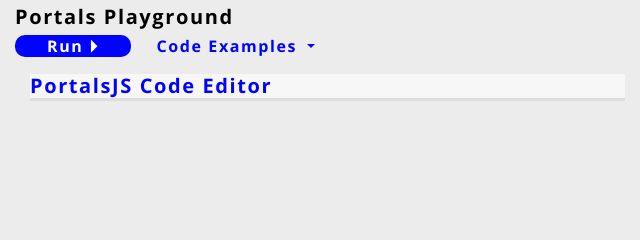
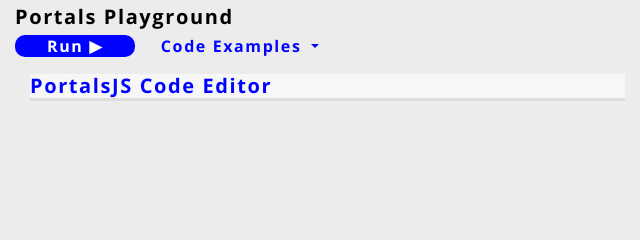
Before and after one commit to portals-project/playground, a plain HTML site: page index.html in a window 1280 px wide. Shown: the top 240 px of the page, 0-640 px from the left. Drawn offline with nearby package versions, Linux system fonts and the light colour scheme.

Commit message:
New play symbol that renders on Android (#13)

```diff
--- a/index.html
+++ b/index.html
@@ -42,7 +42,7 @@
         <nav>
           <a class="navbar-brand">Portals Playground</a>
           <ul>
-            <li><a class="run-btn " id="run-button">Run &#9205;</a></li>
+            <li><a class="run-btn " id="run-button">Run &#9654;</a></li>
             <li><a class="dropdown-toggle" href="#" id="navbarDropdown" role="button" data-toggle="dropdown"
                 aria-haspopup="true" aria-expanded="false">
                 Code Examples
```
